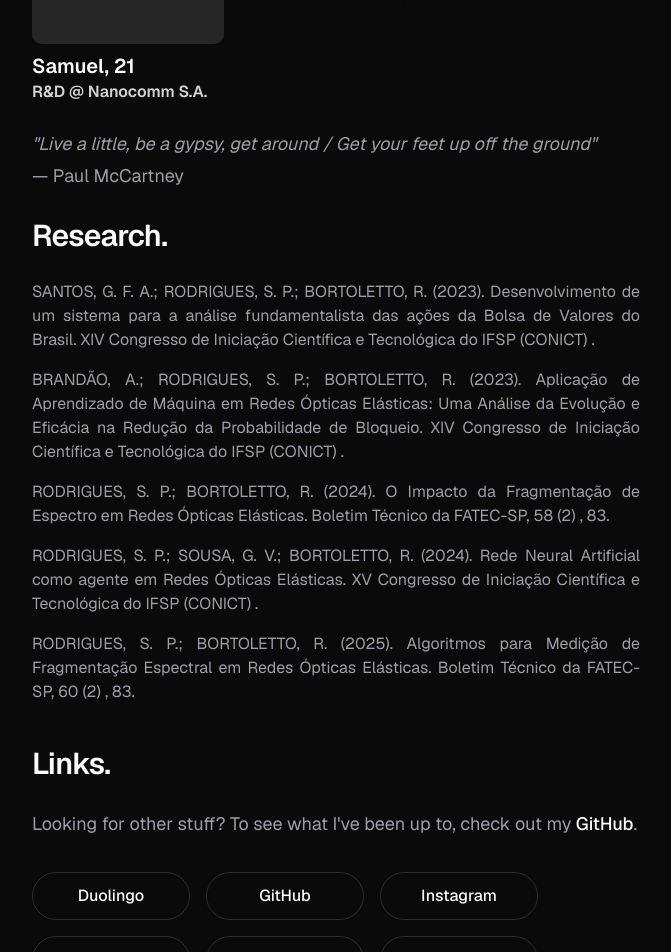
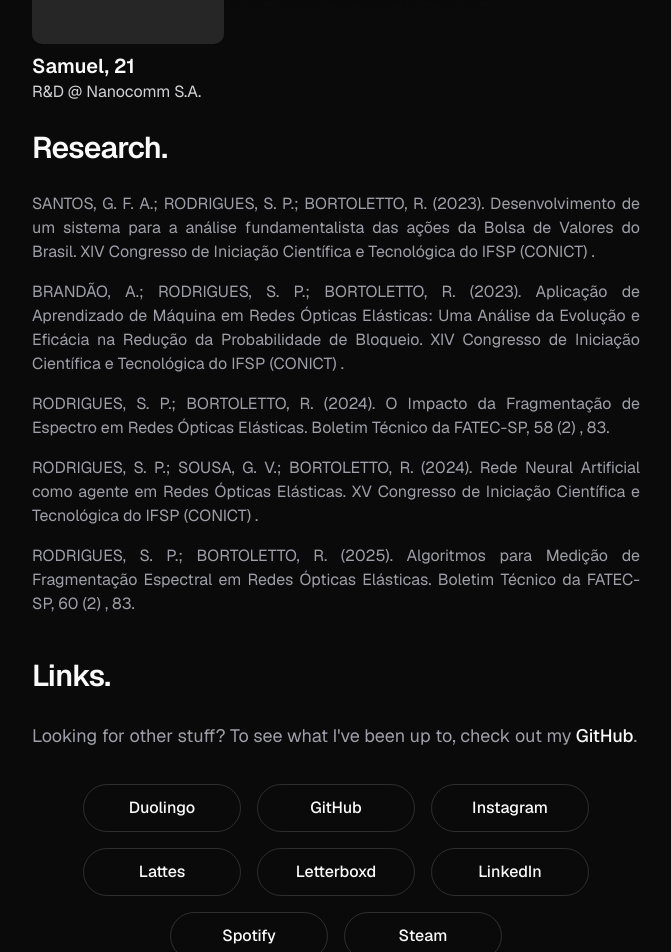
Before and after one commit to AssoDePicche/www, a Next.js app: page / in a window 1280 px wide. Shown: the part 320-1272 px from the top of the page, without its empty margins (304-975 px from the left). Built offline with nearby package versions, Linux system fonts and the light colour scheme.

Commit message:
feat: remove quote and fix some responsive stuff

```diff
--- a/components/link.tsx
+++ b/components/link.tsx
@@ -7,7 +7,7 @@
 
 export default function Component(properties: Properties) {
   return (
-    <a className="font-medium text-zinc-950 dark:text-zinc-50" href={properties.href}>
+    <a className="font-medium text-zinc-50" href={properties.href}>
       { properties.children }
     </a>
   );
--- a/components/linktree.tsx
+++ b/components/linktree.tsx
@@ -15,7 +15,7 @@
 
 export const LinkTree: FC<Properties> = (properties: Properties) => {
   return (
-    <div className="flex gap-4 text-base font-medium flex-wrap">
+    <div className="flex gap-4 text-base font-medium flex-wrap justify-center">
       { properties.items.map((item, index) => (
         <Button href={item.href} key={index}>{item.name}</Button>
       )) }
--- a/components/profile.tsx
+++ b/components/profile.tsx
@@ -14,10 +14,9 @@
         <Avatar/>
         <div className="mt-2 flex flex-col items-center sm:items-start">
           <span className="text-xl font-semibold text-zinc-50">Samuel, {years}</span>
-          <span className="flex font-semibold items-center text-zinc-300">R&D @ Nanocomm S.A.</span>
+          <span className="flex items-center text-zinc-300">R&D @ Nanocomm S.A.</span>
         </div>
       </div>
-      <Blockquote author="Paul McCartney" quote="Live a little, be a gypsy, get around / Get your feet up off the ground"/>
     </>
   );
 }
```
